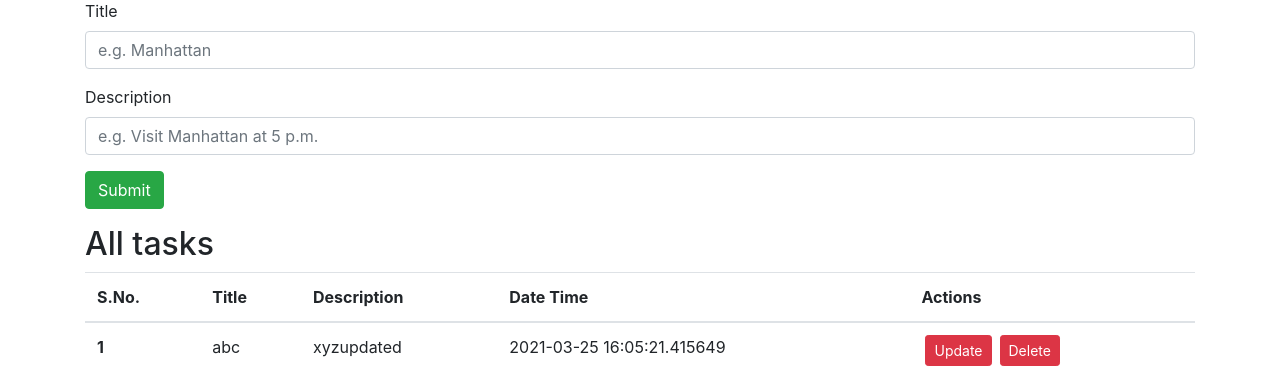
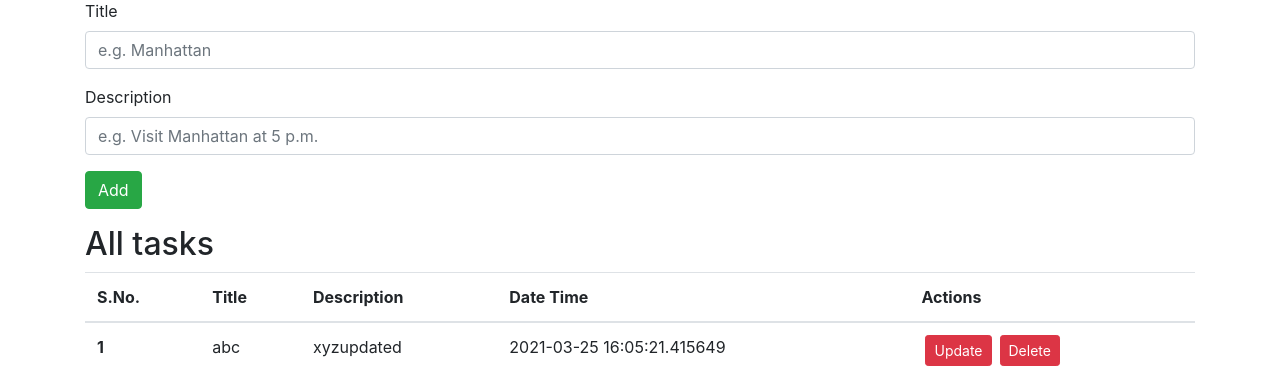
Before and after one commit to ast-cloud/flask-task, a Flask app: page / in a window 1280 px wide. Shown: the part 119-496 px from the top of the page. Run offline with Flask 2, Linux system fonts and the light colour scheme; data comes from the database, SQL or seed files in the repository; some libraries are stand-ins or nearby versions.

Commit message:
Submit -> Add

```diff
--- a/templates/index.html
+++ b/templates/index.html
@@ -19,7 +19,7 @@
               <input type="checkbox" class="form-check-input" id="exampleCheck1">
               <label class="form-check-label" for="exampleCheck1">Check me out</label>
             </div> -->
-            <button type="submit" class="btn btn-success">Submit</button>
+            <button type="submit" class="btn btn-success">Add</button>
           </form>
     </div>
 
```
